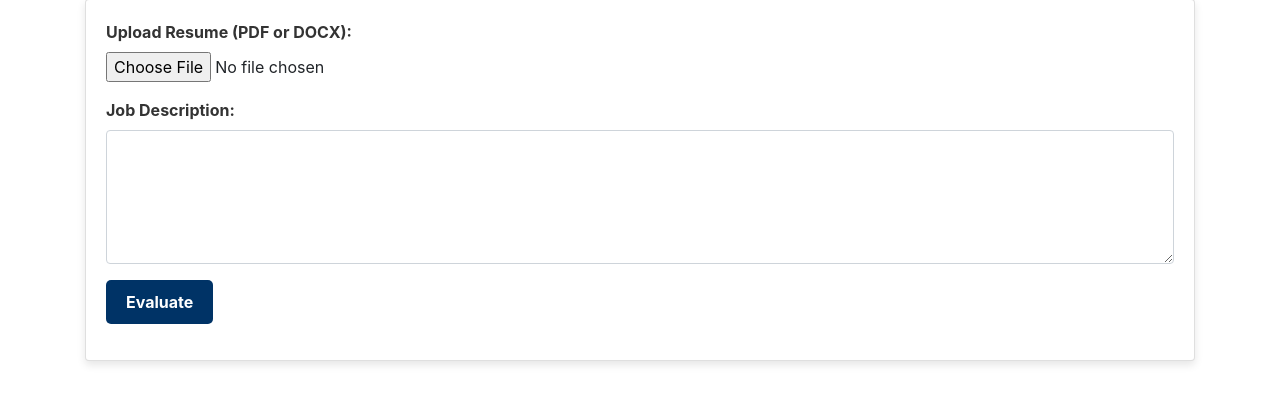
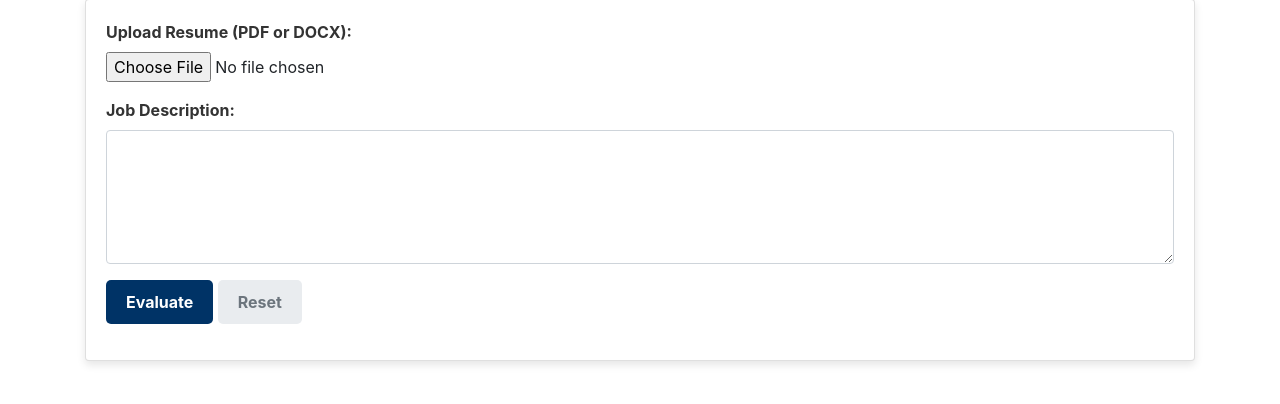
Before and after one commit to firstPole/resumeEvaluator, a Flask app: page / in a window 1280 px wide. Shown: the part 97-501 px from the top of the page. Run offline with Flask 3, Linux system fonts and the light colour scheme; some libraries are stand-ins or nearby versions.

Commit message:
Added reset form functionality the code so that user can evaluate as many resume as possible

```diff
--- a/static/scripts.js
+++ b/static/scripts.js
@@ -1,5 +1,50 @@
+$(document).ready(function() {
+    var matchChartInstance = null;
 
-$(document).ready(function() {
+    function resetForm() {
+        $('#resume-form')[0].reset(); // Reset form fields
+        $('#result').hide(); // Hide the result section
+        $('#matchingTags').empty(); // Clear matching tags
+        $('#non-matching-tags').empty(); // Clear non-matching tags
+        $('#keywordDensity').empty(); // Clear keyword density
+        $('#languageTone').empty(); // Clear language tone
+        $('#emphasis').empty(); // Clear emphasis
+        $('#socialResponsibility').empty(); // Clear social responsibility
+        $('#sentiment-analysis-result').empty(); // Clear sentiment analysis
+        $('#progress-bar').hide(); // Hide the progress bar
+        $('#progress-bar-inner').css('width', '0%'); // Reset progress bar width
+        $('#progress-text').text('0%'); // Reset progress text
+        $('#matchText').empty(); // Clear match text
+        $('#matchScoreText').empty(); // Clear match score text
+
+        // Destroy the existing Chart.js instance
+        if (matchChartInstance) {
+            matchChartInstance.destroy();
+            matchChartInstance = null;
+        }
+
+        // Ensure canvas exists and is properly reset
+        var $canvas = $('#matchChart');
+        if ($canvas.length === 0) {
+            console.error('Canvas element with id matchChart is not found.');
+        } else {
+            var canvas = $canvas[0];
+            var ctx = canvas.getContext('2d');
+            if (ctx) {
+                ctx.clearRect(0, 0, canvas.width, canvas.height); // Clear canvas
+            }
+        }
+
+        // Disable the reset button after reset
+        $('#reset-button').prop('disabled', true);
+    }
+
+    function updateResetButtonState() {
+        const resumeFile = $('#resume_file').val(); // Assuming file input has ID `resume_file`
+        const jobDescription = $('#job_description').val(); // Assuming job description input has ID `job_description`
+        $('#reset-button').prop('disabled', !resumeFile && !jobDescription);
+    }
+
     $('#resume-form').on('submit', function(event) {
         event.preventDefault();
 
@@ -38,9 +83,26 @@ $(document).ready(function() {
                 var nonMatchingTags = response.non_matching_tags;
                 var keywordDensity = response.job_analysis.keyword_density;
 
-                // Display match score and chart
-                var ctx = document.getElementById('matchChart').getContext('2d');
-                var matchChart = new Chart(ctx, {
+                // Destroy existing Chart.js instance if it exists
+                if (matchChartInstance) {
+                    matchChartInstance.destroy();
+                }
+
+                // Ensure canvas is created and accessible
+                var canvas = document.getElementById('matchChart');
+                if (!canvas) {
+                    console.error('Canvas element is not found.');
+                    return;
+                }
+
+                var ctx = canvas.getContext('2d');
+                if (!ctx) {
+                    console.error('Cannot get context for the canvas.');
+                    return;
+                }
+
+                // Create a new chart
+                matchChartInstance = new Chart(ctx, {
                     type: 'pie',
                     data: {
                         labels: ['Matching Skills', 'Non-Matching Skills'],
@@ -85,8 +147,7 @@ $(document).ready(function() {
                     $('#non-matching-tags').append('<span class="tag non-matching">' + tag + '</span>');
                 });
 
-                // Check if response.sentiment is defined and has the 'analysis' property
-               // Check if response.sentiment is defined and has the 'analysis' property
+                // Display sentiment analysis
                 if (response.sentiment && response.sentiment.analysis) {
                     let sentimentIcon;
                     switch (response.sentiment.analysis) {
@@ -114,7 +175,6 @@ $(document).ready(function() {
                 // Display keyword density
                 $('#keywordDensity').empty();
                 keywordDensity.forEach(function(item) {
-
                     $('#keywordDensity').append('<div class="keyword-bar" style="display: inline-block">' + item.keyword + ': ' + item.density + '</div>');
                 });
 
@@ -122,7 +182,28 @@ $(document).ready(function() {
                 $('#languageTone').text(response.job_analysis.language_tone);
                 $('#emphasis').text(response.job_analysis.emphasis);
                 $('#socialResponsibility').text(response.job_analysis.social_responsibility);
+
+                // Enable reset button
+                $('#reset-button').prop('disabled', false);
+            },
+            error: function() {
+                $('#progress-bar').hide();
+                console.error('An error occurred during evaluation.');
             }
         });
     });
+
+    $('#reset-button').on('click', function() {
+        resetForm();
+        // Disable the reset button after reset
+        $(this).prop('disabled', true);
     });
+
+    // Monitor form inputs to enable/disable the reset button
+    $('#resume_file, #job_description').on('input change', function() {
+        updateResetButtonState();
+    });
+
+    // Initial check to set the button state
+    updateResetButtonState();
+});
--- a/static/style.css
+++ b/static/style.css
@@ -164,3 +164,30 @@ h2, h3, h4 {
     background-color: #8fb1d4; /* Darker navy blue */
     box-shadow: 0 4px 6px rgba(0, 0, 0, 0.2);
 }
+#reset-button {
+
+    background-color: #003366; /* Navy blue */
+    color: white;
+    border: none;
+    border-radius: 5px;
+    padding: 10px 20px;
+    font-size: 16px;
+    font-weight: bold;
+    cursor: pointer;
+    transition: background-color 0.3s ease, box-shadow 0.3s ease;
+
+}
+
+/* Hover state */
+#reset-button:hover {
+    background-color: #5a6268; /* Darker gray background */
+    border-color: #545b62; /* Darker gray border */
+}
+
+/* Disabled state */
+#reset-button:disabled {
+    background-color: #e9ecef; /* Light gray background */
+    color: #6c757d; /* Gray text */
+    border-color: #ced4da; /* Light gray border */
+    cursor: not-allowed; /* Not allowed cursor */
+}
--- a/templates/index.html
+++ b/templates/index.html
@@ -30,7 +30,8 @@
                 <label for="job_description" class="text-center-strong">Job Description:</label>
                 <textarea class="form-control" id="job_description" name="job_description" rows="5" required></textarea>
             </div>
-            <button type="submit" class="evaluate-button">Evaluate</button><p></p>
+            <button type="submit" class="evaluate-button">Evaluate</button>
+            <button type="button" id="reset-button" class="reset-button" disabled>Reset</button><p></p>
             <div id="progress-bar" class="progress-container">
                 <div class="progress-bar" id="progress-bar-inner">
                     <span class="progress-text" id="progress-text">Evaluating...</span>
```
Lines whose indentation alone changed are shown as unchanged.
